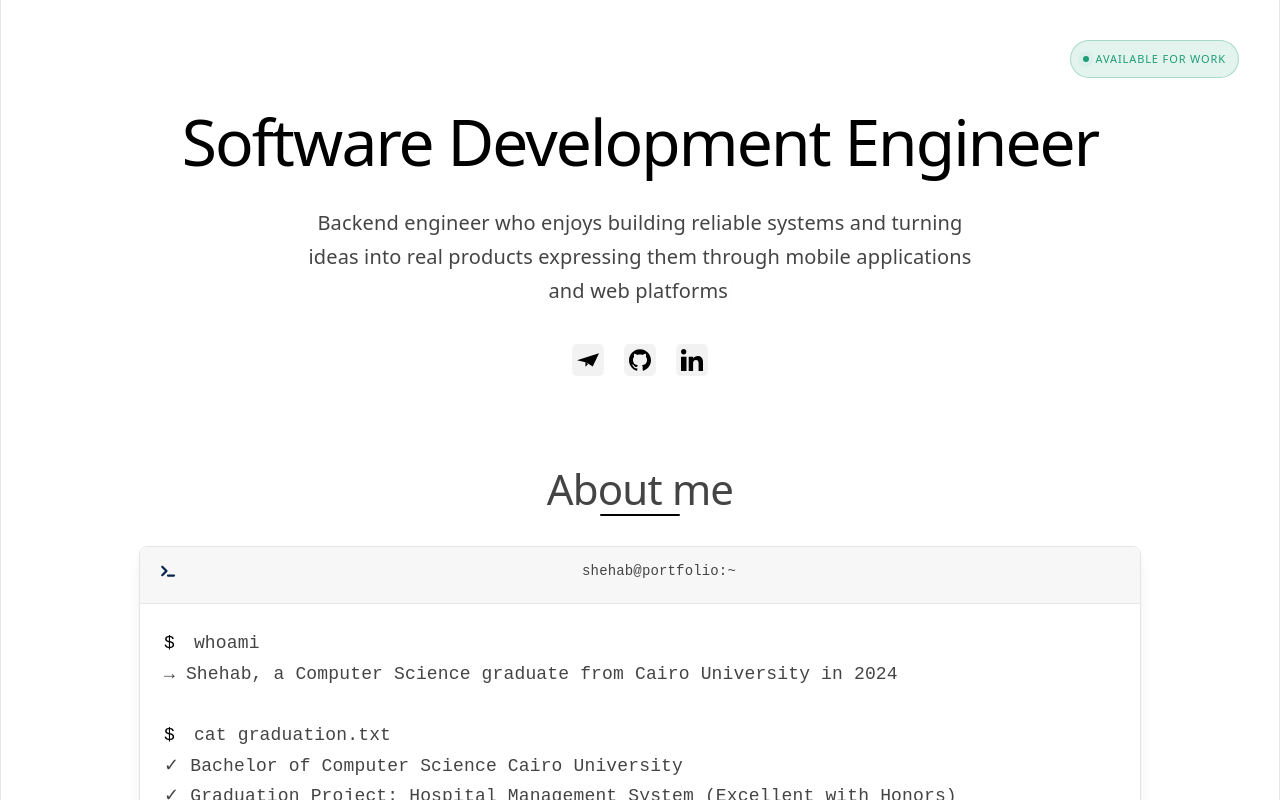
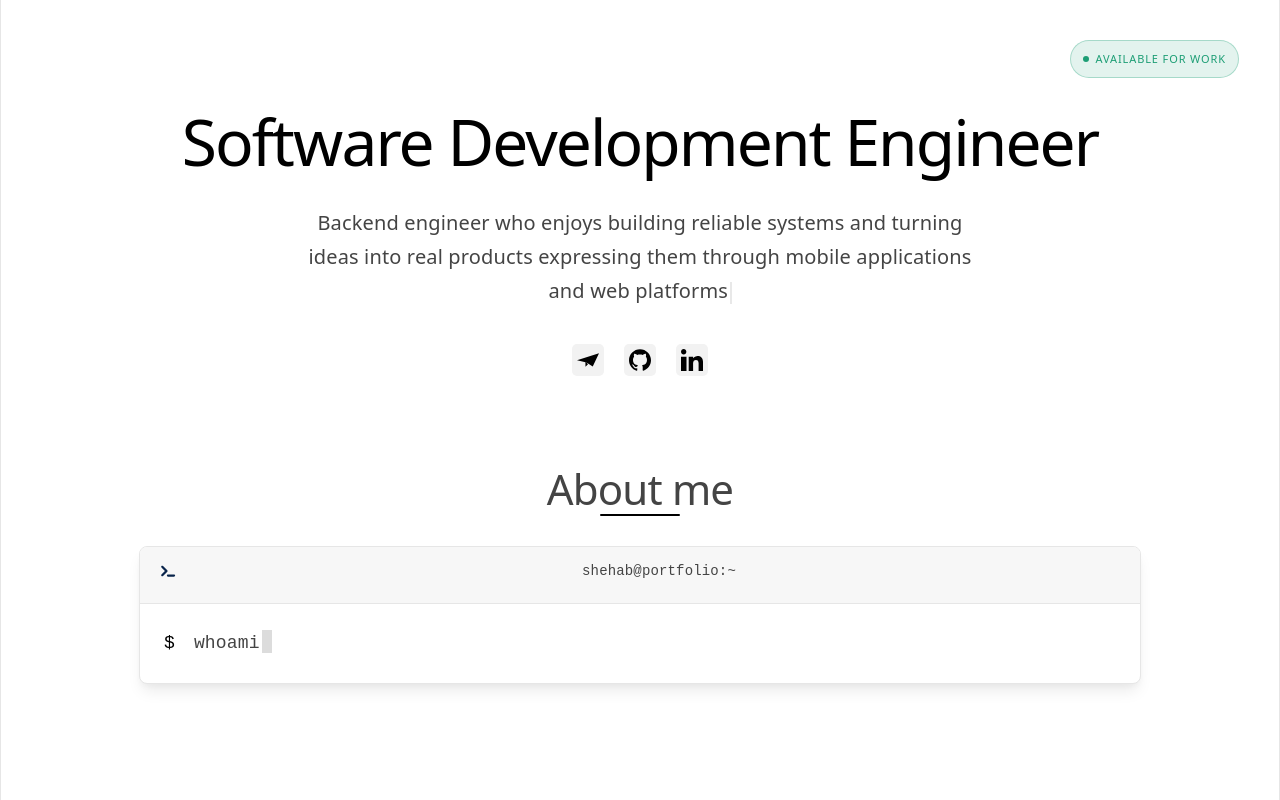
Before and after one commit to ShehabM0/portfolio, a React (Vite) app: page / in a window 1280 px wide. Shown: the top 800 px of the page. Built offline with nearby package versions, Linux system fonts and the light colour scheme; a small style sheet from the web is missing.

Commit message:
add terminal typewriter effect

```diff
--- a/src/App.css
+++ b/src/App.css
@@ -165,6 +165,11 @@
   margin-right: 8px;
 }
 
+.terminal-output {
+  margin-left: 20px;
+  color: var(--text);
+}
+
 .terminal-cursor {
   display: inline-block;
   width: 10px;
@@ -172,5 +177,4 @@
   background-color: gainsboro;
   margin-left: 2px;
   vertical-align: text-bottom;
-  animation: blink 1s infinite;
 }
--- a/src/App.jsx
+++ b/src/App.jsx
@@ -6,28 +6,85 @@ import MailLogo from "./assets/mail.svg"
 import { useEffect, useState } from "react"
 import "./App.css"
 
-const text =
+const introText =
   "Backend engineer who enjoys building reliable systems and turning ideas into real products expressing them through mobile applications and web platforms";
 
+const commands = [
+  {
+    cmd: "whoami",
+    output: [
+      "→ Shehab, a Computer Science graduate from Cairo University in 2024"
+    ],
+  },
+  {
+    cmd: "cat education.txt",
+    output: [
+      "✓ Bachelor of Computer Science Cairo University",
+      "✓ Graduation Project: Hospital Management System (Excellent with Honors)",
+      "✓ Graduated with Very Good with Honors",
+    ],
+  },
+  {
+    cmd: "bash military.sh",
+    output: [
+      "Military status is completed"
+    ],
+  },
+];
+
 export default function App() {
-  const [displayText, setDisplayText] = useState("");
-  const [done, setDone] = useState(false);
-
+  const [displayIntroText, setDisplayIntroText] = useState("");
+  const [introTextDone, setIntroTextDone] = useState(false);
   useEffect(() => {
     let i = 0;
     const delay = setTimeout(() => {
       const typing = setInterval(() => {
-        setDisplayText(text.slice(0, i));
+        setDisplayIntroText(introText.slice(0, i));
         i++;
-        if (i > text.length) {
+        if (i > introText.length) {
           clearInterval(typing);
-          setDone(true);
+          setIntroTextDone(true);
         }
       }, 30);
       return () => clearInterval(typing);
     }, 600);
     return () => clearTimeout(delay);
   }, []);
+
+  const [history, setHistory] = useState([]);
+  const [currentCmd, setCurrentCmd] = useState("");
+  const [cmdIndex, setCmdIndex] = useState(0);
+  useEffect(() => {
+    if (!introTextDone) return;
+    if (cmdIndex >= commands.length) return;
+
+    const command = commands[cmdIndex].cmd;
+    let i = 0;
+
+    const typing = setInterval(() => {
+      setCurrentCmd(command.slice(0, i));
+      i++;
+
+      if (i > command.length) {
+        clearInterval(typing);
+
+        setTimeout(() => {
+          setHistory((prev) => [
+            ...prev,
+            {
+              cmd: command,
+              output: commands[cmdIndex].output,
+            },
+          ]);
+
+          setCurrentCmd("");
+          setCmdIndex((prev) => prev + 1);
+        }, 500);
+      }
+    }, 40);
+
+    return () => clearInterval(typing);
+  }, [cmdIndex, introTextDone]);
 
   return (
     <main className="main">
@@ -41,8 +98,8 @@ export default function App() {
       {/* Intro */}
       <h1 className="title">Software Development Engineer</h1>
       <p className="typewriter">
-        {displayText}
-        <span className={`cursor ${done ? "cursor-done" : ""}`} />
+        {displayIntroText}
+        <span className={`cursor ${introTextDone ? "cursor-done" : ""}`} />
       </p>
 
       {/* Icons */}
@@ -57,6 +114,7 @@ export default function App() {
           <img className="icon" src={LinkedinLogo} />
         </a>
       </div>
+
 
       {/* About */}
       <div className="section-title">
@@ -76,30 +134,23 @@ export default function App() {
         </div>
 
         <div className="terminal-body">
-          <p><span className="prompt">$</span> whoami</p>
-          <p>→ Shehab, a Computer Science graduate from Cairo University in 2024</p>
+          {history.map((item, i) => (
+            <div key={i}>
+              <p>
+                <span className="prompt">$</span> {item.cmd}
+              </p>
 
-          <br></br>
-
-          <p><span className="prompt">$</span> cat graduation.txt</p>
-          <p>
-            ✓ Bachelor of Computer Science Cairo University <br/>
-            ✓ Graduation Project: Hospital Management System (Excellent with Honors) <br/>
-            ✓ Graduated with Very Good with Honors
-          </p>
-
-          <br></br>
-
-          <p><span className="prompt">$</span> bash military.sh</p>
-          <p>
-            Military status is <span style={{color: "green"}}>completed</span>
-          </p>
-
-          <br></br>
+              {item.output.map((line, j) => (
+                <p key={j} className="terminal-output">
+                  {line}
+                </p>
+              ))}
+            </div>
+          ))}
 
           <p>
-            <span className="prompt">$</span>
-            <span className="terminal-cursor" />
+            <span className="prompt">$</span> {currentCmd}
+            <span className={`terminal-cursor ${!introTextDone || cmdIndex >= commands.length ? "cursor-done" : ""}`}/>
           </p>
         </div>
       </div>
```
